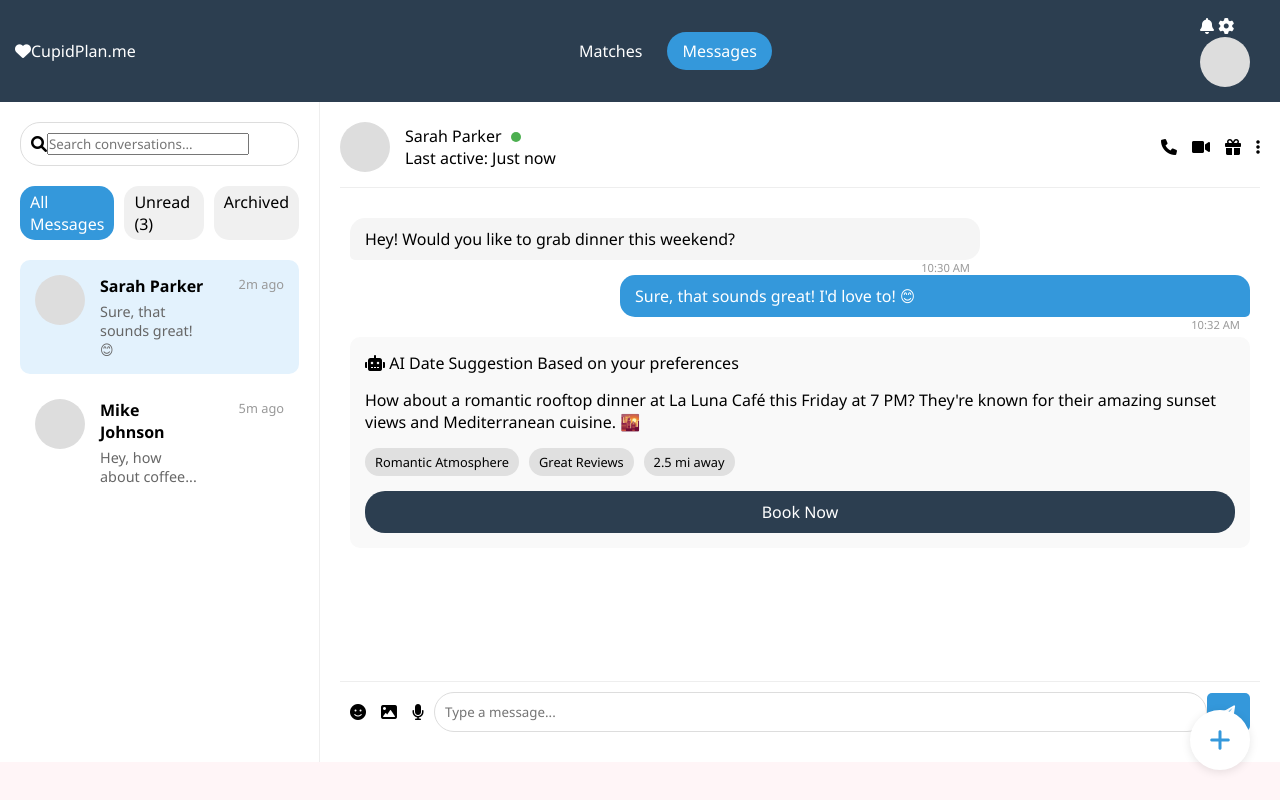
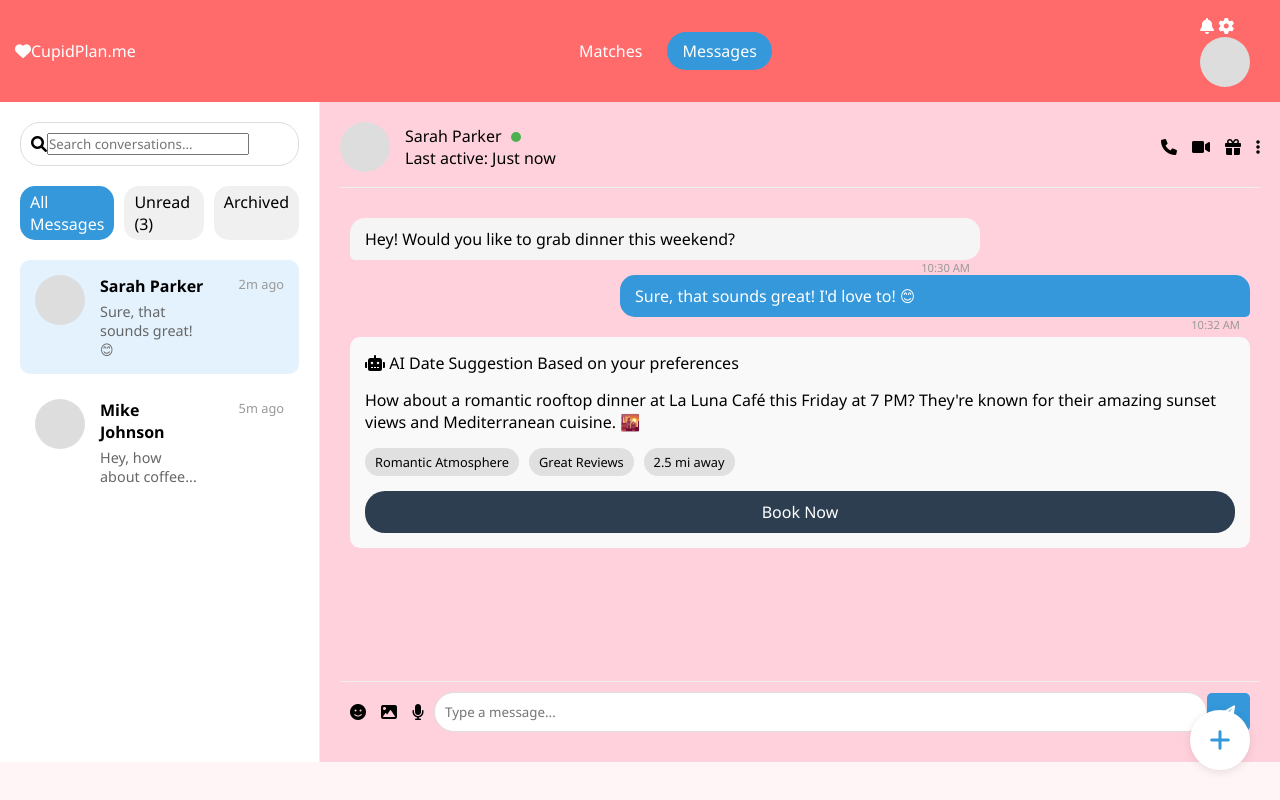
Before and after one commit to SVachhani20/CupidPlan.me, a plain HTML site: page index.html in a window 1280 px wide. Drawn offline with Linux system fonts and the light colour scheme.

Commit message:
Update index.html

```diff
--- a/index.html
+++ b/index.html
@@ -23,7 +23,7 @@
 
         /* Header Styles */
         .header {
-            background-color: #2c3e50;
+            background-color: #FF6B6B; /* Reddish pink header */
             color: white;
             padding: 15px;
             display: flex;
@@ -136,7 +136,7 @@
 
         /* Main Chat Styles */
         .main-chat {
-            background-color: white;
+            background-color: #FFD1DC; /* Light pink chat background */
             padding: 20px;
             height: calc(100vh - 140px);
             display: flex;
```
